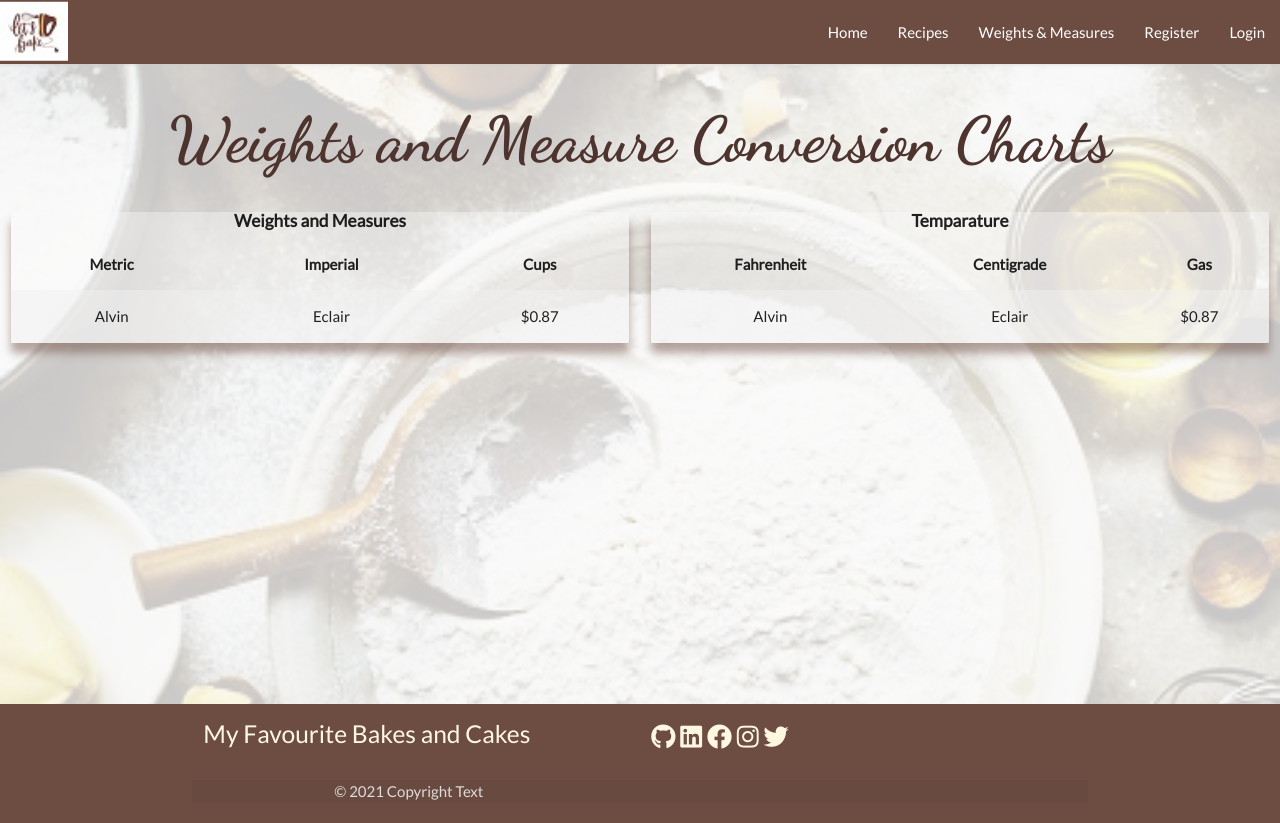
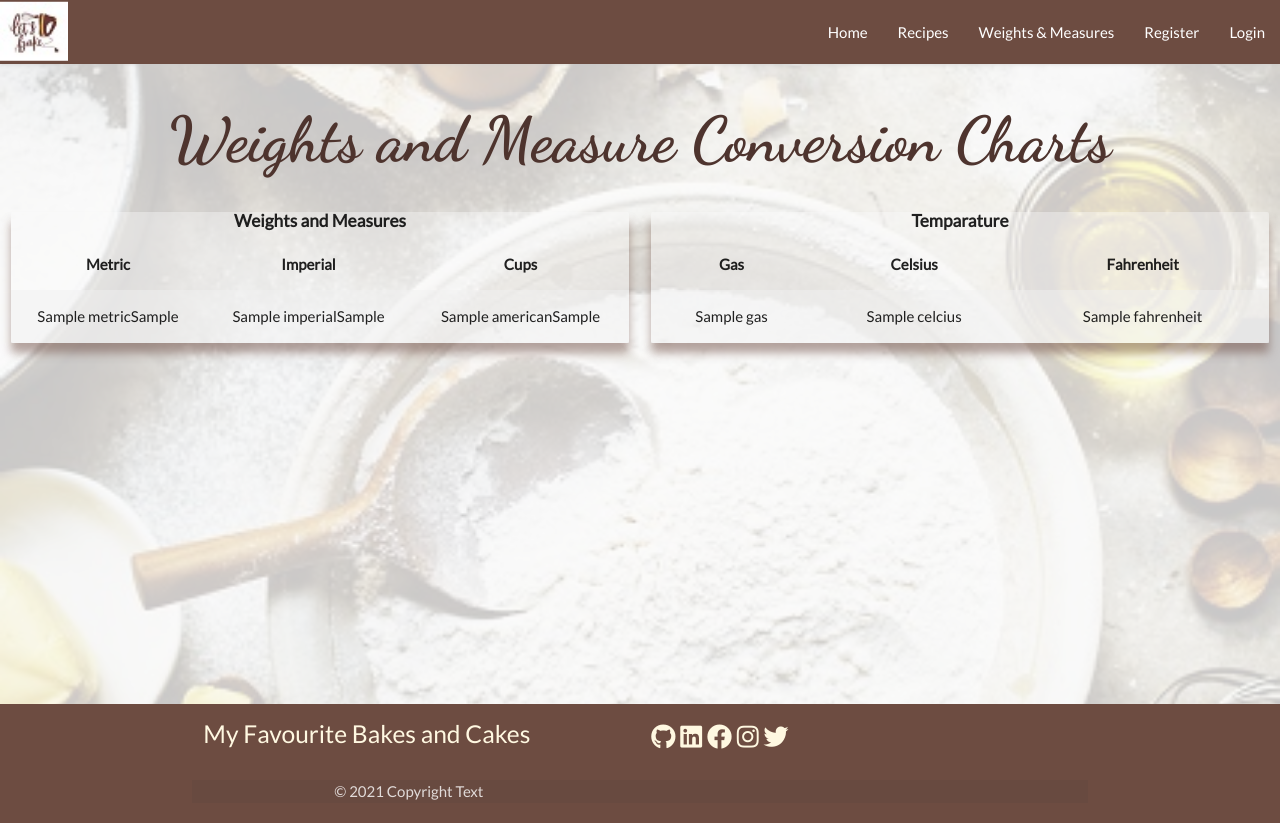
Before and after one commit to SiobhanBaines/My-Favourite-Recipes, a Flask app: template templates/weight_measure.html in a window 1280 px wide. Run offline with Flask 2, Linux system fonts and the light colour scheme; the template is opened without the code that fills it: most values are stand-ins (such as "Sample title", 1, 10 or a date in 2020); some libraries are stand-ins or nearby versions; some web fonts are replaced.

Commit message:
Created Weights and measures - still need to load 2 collections to tables in html

```diff
--- a/app.py
+++ b/app.py
@@ -53,7 +53,19 @@ def dislike(recipe_id):
 
 @app.route("/get_weight_measure")
 def get_weight_measure():
+    get_measure()
+    get_temperature()
     return render_template("weight_measure.html")
+
+
+def get_measure():
+    measures = mongo.db.measures.find()
+    return render_template("weight_measure.html", measures=measures)
+
+
+def get_temperature():
+    temperatures = mongo.db.temperatures.find()
+    return render_template("weight_measure.html", temperatures=temperatures)
 
 
 if __name__ == "__main__":
--- a/templates/weight_measure.html
+++ b/templates/weight_measure.html
@@ -1,5 +1,5 @@
 {% extends "base.html" %}
-{% block title %}Recipes{% endblock %}
+{% block title %}Weights & Measures{% endblock %}
 {% block content %}
 
 <div class="parallax-container">
@@ -24,9 +24,9 @@
                 <tbody>
                     {% for measure in measures %}
                     <tr>
-                        <td>Alvin</td>
-                        <td>Eclair</td>
-                        <td>$0.87</td>
+                        <td>{{ measure.metric }}{{ measure.metric_unit }}</td>
+                        <td>{{ measure.imperial }}{{ measure.imperial_unit }}</td>
+                        <td>{{ measure.american }}{{ measure.american_unit }}</td>
                     </tr>
                     {% endfor %}
                 </tbody>
@@ -39,18 +39,18 @@
                 <thead>
                     <h6 class="center-align">Temparature</h6>
                     <tr>
+                        <th>Gas</th>
+                        <th>Celsius</th>
                         <th>Fahrenheit</th>
-                        <th>Centigrade</th>
-                        <th>Gas</th>
                     </tr>
                 </thead>
 
                 <tbody>
                     {% for temparature in temparatures %}
                     <tr>
-                        <td>Alvin</td>
-                        <td>Eclair</td>
-                        <td>$0.87</td>
+                        <td>{{ temparature.gas }}</td>
+                        <td>{{ temparature.celcius }}</td>
+                        <td>{{ temparature.fahrenheit }}</td>
                     </tr>
                    {% endfor %}
                 </tbody>
```
